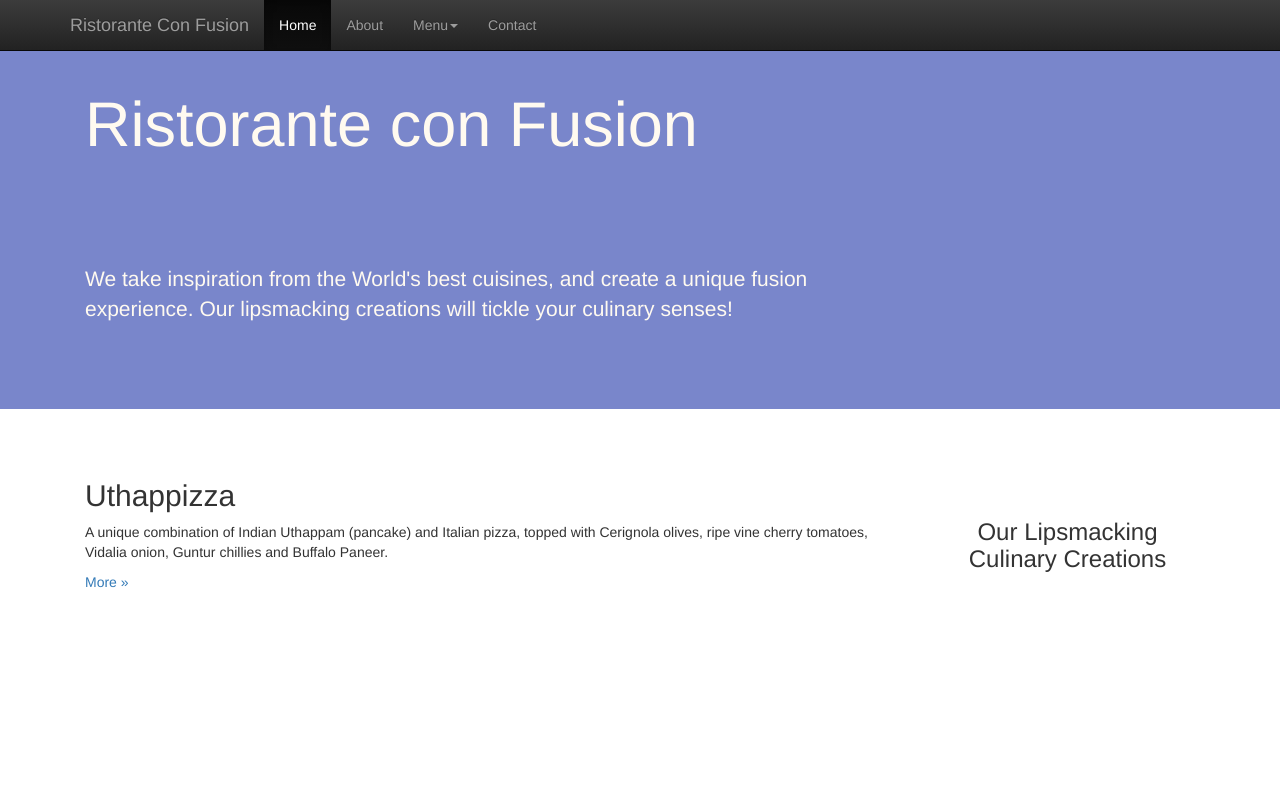
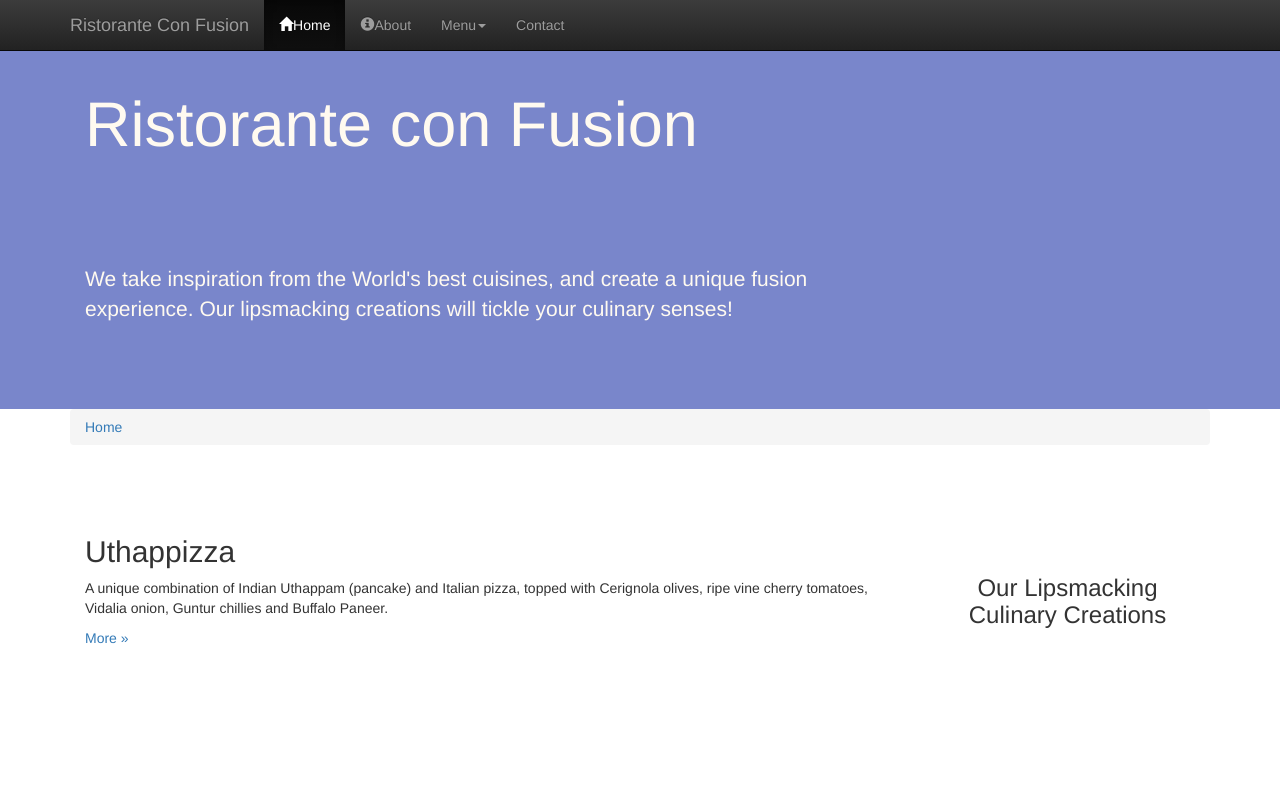
Before and after one commit to lauradb/conFusion-2, a plain HTML site: page index.html in a window 1280 px wide. Shown: the top 800 px of the page. Drawn offline with nearby package versions, Linux system fonts and the light colour scheme.

Commit message:
Assignment 1 Complete - added AboutUs.html

```diff
--- a/index.html
+++ b/index.html
@@ -41,8 +41,14 @@
             </div>
             <div id="navbar" class="navbar-collapse collapse">
                 <ul class="nav navbar-nav">
-                    <li class="active"><a href="#">Home</a></li>
-                    <li><a href="#">About</a></li>
+                    <li class="active"><a href="#">
+                        <span class="glyphicon glyphicon-home"
+                              aria-hidden="true"></span>Home</a>
+                    </li>
+                    <li><a href="aboutus.html">
+                        <span class="glyphicon glyphicon-info-sign"
+                              aria-hidden="true"></span>About</a>
+                    </li>
                     <li class="dropdown">
                         <a href="#"
                            class="dropdown-toggle"
@@ -85,8 +91,12 @@
             </div>
         </div>
     </header>
-
     <div class="container">
+        <div>
+            <ol class="breadcrumb">
+                <li><a href="#">Home</a></li>
+            </ol>
+        </div>
         <div class="row row-content">
             <div class="col-xs-12 col-sm-3 col-sm-push-9">
                 <p style="padding:20px;"></p>
@@ -133,7 +143,7 @@
                     <h5>Links</h5>
                     <ul class="list-unstyled">
                         <li><a href="#">Home</a></li>
-                        <li><a href="#">About</a></li>
+                        <li><a href="aboutus.html">About</a></li>
                         <li><a href="#">Menu</a></li>
                         <li><a href="#">Contact</a></li>
                     </ul>
```
